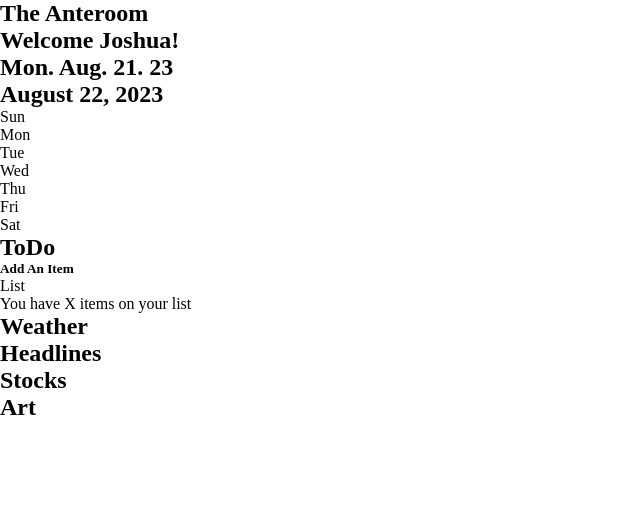
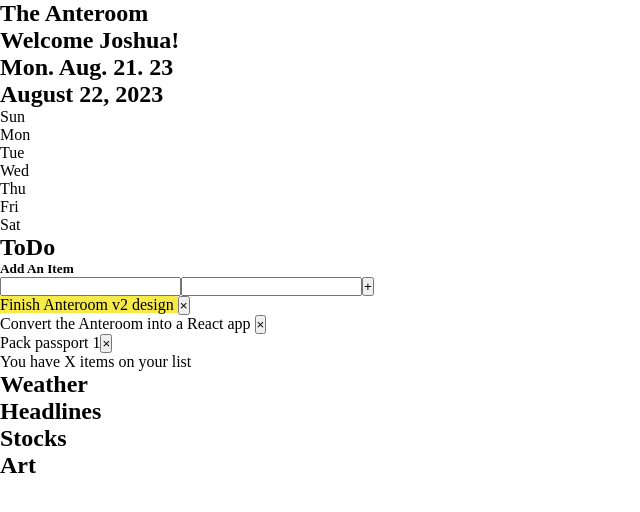
Before and after one commit to JoshuaIsADev/The-Anteroom-v2, a React (Create React App) app: page / in a window 1280 px wide. Shown: the top 512 px of the page, without its empty margins (0-640 px from the left). Built offline with nearby package versions, Linux system fonts and the light colour scheme.

Commit message:
added a form that handles submit to the ToDo component

```diff
--- a/src/components/ToDo.js
+++ b/src/components/ToDo.js
@@ -1,3 +1,21 @@
+import { useState } from 'react';
+
+const initialItems = [
+  {
+    id: 1,
+    description: 'Finish Anteroom v2 design',
+    quantity: '',
+    completed: true,
+  },
+  {
+    id: 2,
+    description: 'Convert the Anteroom into a React app',
+    quantity: '',
+    completed: false,
+  },
+  { id: 3, description: 'Pack passport', quantity: 1, completed: false },
+];
+
 export default function ToDo() {
   return (
     <div>
@@ -14,14 +32,60 @@ function Logo() {
 }
 
 function Form() {
+  const [description, setDescription] = useState('');
+  const [quantity, setQuantity] = useState('');
+
+  function handleSubmit(e) {
+    e.preventDefault();
+
+    if (!description) return;
+
+    const newItem = { description, quantity, completed: false, id: Date.now() };
+    console.log(newItem);
+
+    setDescription('');
+    setQuantity('');
+  }
+
   return (
-    <div className='form'>
+    <form className='form' onSubmit={handleSubmit}>
       <h5>Add An Item</h5>
-    </div>
+      <input
+        type='text'
+        placeholder=''
+        value={description}
+        onChange={(e) => setDescription(e.target.value)}
+      />
+      <input
+        type='number'
+        placeholder=''
+        value={quantity}
+        onChange={(e) => setQuantity(Number(e.target.value))}
+      />
+      <button>+</button>
+    </form>
   );
 }
+
 function ToDoList() {
-  return <div className='todo-list'>List</div>;
+  return (
+    <ul className='todo-list'>
+      {initialItems.map((item) => (
+        <Item item={item} key={item.id} />
+      ))}
+    </ul>
+  );
+}
+
+function Item({ item }) {
+  return (
+    <li>
+      <span style={item.completed ? { background: '#F6EA48' } : {}}>
+        {item.description} {item.quantity}
+      </span>
+      <button>&times;</button>
+    </li>
+  );
 }
 
 function Stats() {
```
